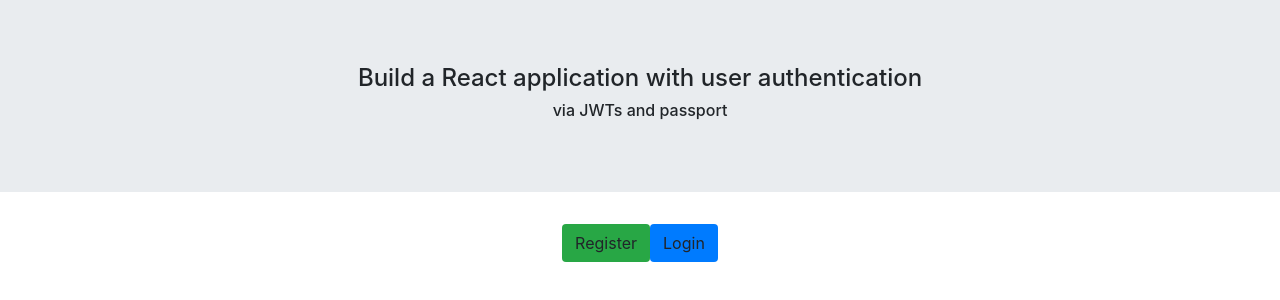
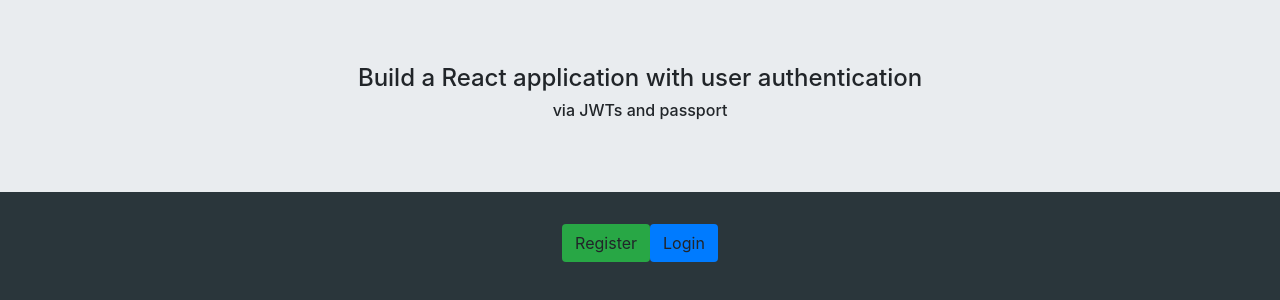
Before and after one commit to ksentak/omega-app, a React (Create React App) app in the folder client/: page / in a window 1280 px wide. Shown: the top 300 px of the page. Built offline with nearby package versions, Linux system fonts and the light colour scheme.

Commit message:
Added app.css file and background color

```diff
--- /dev/null
+++ b/client/src/App.css
@@ -0,0 +1,3 @@
+body {
+	background-color: #2a363b;
+}
--- a/client/src/App.js
+++ b/client/src/App.js
@@ -10,6 +10,7 @@ import Register from "./components/auth/Register";
 import Login from "./components/auth/Login";
 import PrivateRoute from "./components/private-route/PrivateRoute";
 import Dashboard from "./components/dashboard/Dashboard";
+import './App.css';
 
 // Check for token to keep user logged in
 if (localStorage.jwtToken) {
```
